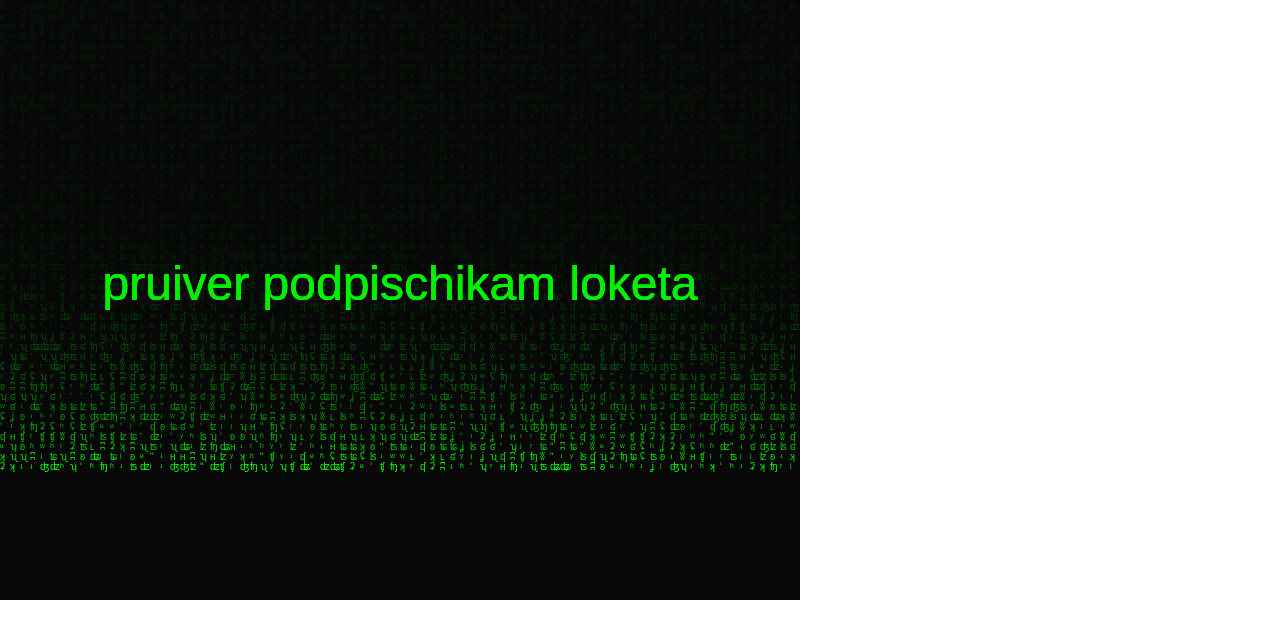
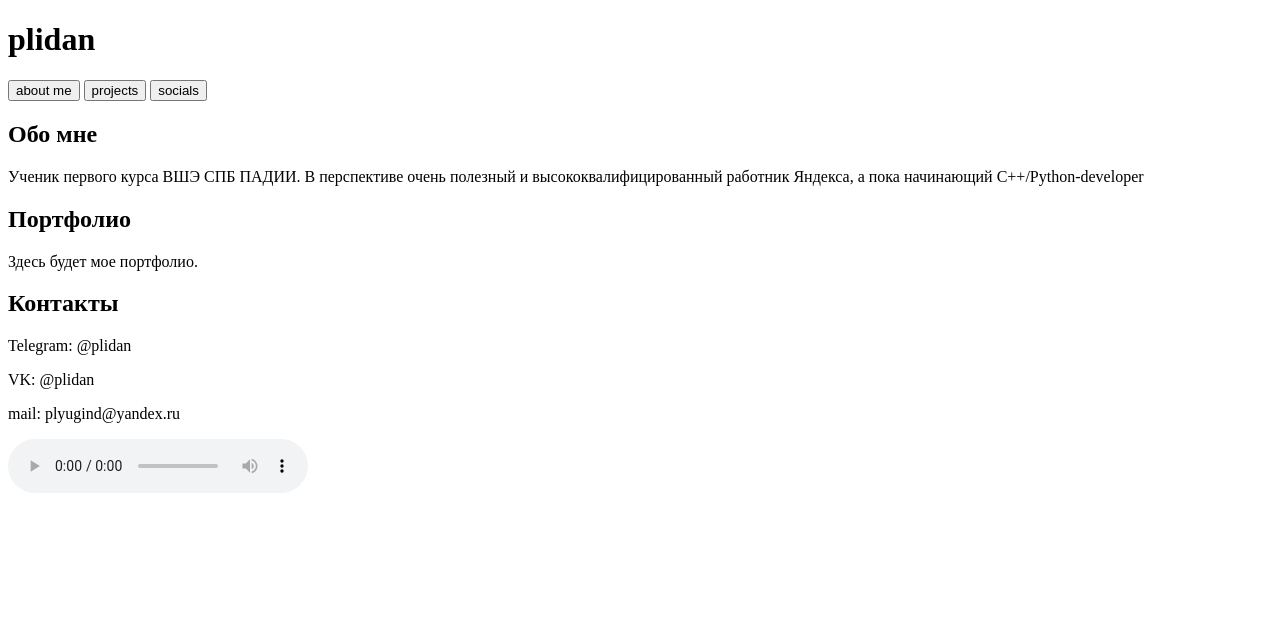
Before and after one commit to plidan123/plidan123.github.io, a plain HTML site: page index.html in a window 1280 px wide. Drawn offline with Linux system fonts and the light colour scheme; animation ran at ten frames a second.

Commit message:
Update index.html

```diff
--- a/index.html
+++ b/index.html
@@ -1,62 +1,45 @@
 <!DOCTYPE html>
-<html lang="en">
+<html lang="ru">
+<head>
+  <meta charset="UTF-8">
+  <meta name="viewport" content="width=device-width, initial-scale=1.0">
+  <title>Портфолио</title>
+  <link rel="stylesheet" href="style.css">
+</head>
+<body>
+<div class="menu">
+  <h1>plidan</h1>
+  <div class="buttons">
+    <button onclick="location.href='#about'">about me</button>
+    <button onclick="location.href='#portfolio'">projects</button>
+    <button onclick="location.href='#contact'">socials</button>
+  </div>
+</div>
 
-<head>
-    <meta charset="UTF-8">
-    <meta name="viewport" content="width=device-width, initial-scale=1.0">
-    <title>Document</title>
-    <style>
-        body {
-            margin: 0;
-            overflow: hidden;
-        }
-    </style>
-</head>
+<div id="about" class="section">
+  <h2>Обо мне</h2>
+  <p>Ученик первого курса ВШЭ СПБ ПАДИИ.
+    В перспективе очень полезный и высококвалифицированный работник Яндекса,
+    а пока начинающий C++/Python-developer</p>
+</div>
 
-<body>
-    <canvas id="q"></canvas>
-    <script>
-        const name = "pruiver podpischikam loketa";
-        const canvas = document.getElementById('q');
-        const screen = window.screen;
-        const width = canvas.width = screen.width;
-        const height = canvas.height = screen.height;
-        const context = canvas.getContext('2d');
-        const columns = Array(256).join(1).split('');
-        const fontSize = 10;
-        const nameFontSize = 48;
-        const MathRandom = Math.random;
-        const MathFloor = Math.floor;
+<div id="portfolio" class="section">
+  <h2>Портфолио</h2>
+  <p>Здесь будет мое портфолио.</p>
+</div>
 
-        function matrixEffect() {
-            context.fillStyle = 'rgba(0,0,0,0.05)';
-            context.fillRect(0, 0, width, height);
-            context.fillStyle = 'rgba(0,255,0,1)';
-            context.font = `${fontSize}px Arial`;
-            columns.forEach((value, index) => {
-                const randomChar = String.fromCharCode(MathFloor(666 + MathRandom() * 33));
-                context.fillText(randomChar, index * fontSize, value);
-                columns[index] = value > 768 + MathRandom() * 1e4 ? 0 : value + fontSize;
-            });
-        }
+<div id="contact" class="section">
+  <h2>Контакты</h2>
+  <p>Telegram: @plidan</p>
+  <p>VK: @plidan</p>
+  <p>mail: plyugind@yandex.ru</p>
+</div>
+<div class="audio">
+  <audio controls autoplay loop>
+  <source src="c418.mp3" type="audio/mpeg">
+  Ваш браузер не поддерживает воспроизведение аудио.
+</audio>
+</div>
 
-        function drawName() {
-            context.fillStyle = 'rgba(0,0,0,0.05)';
-            context.fillRect(0, 0, width, height);
-            context.fillStyle = 'rgba(0,255,0,1)';
-            context.font = `${nameFontSize}px Arial`;
-            const textWidth = context.measureText(name).width;
-            context.fillText(name, (width - textWidth) / 2, height / 2);
-        }
-
-        function animate() {
-            drawName();
-            matrixEffect();
-            requestAnimationFrame(animate);
-        }
-
-        animate();
-    </script>
 </body>
-
 </html>
```
